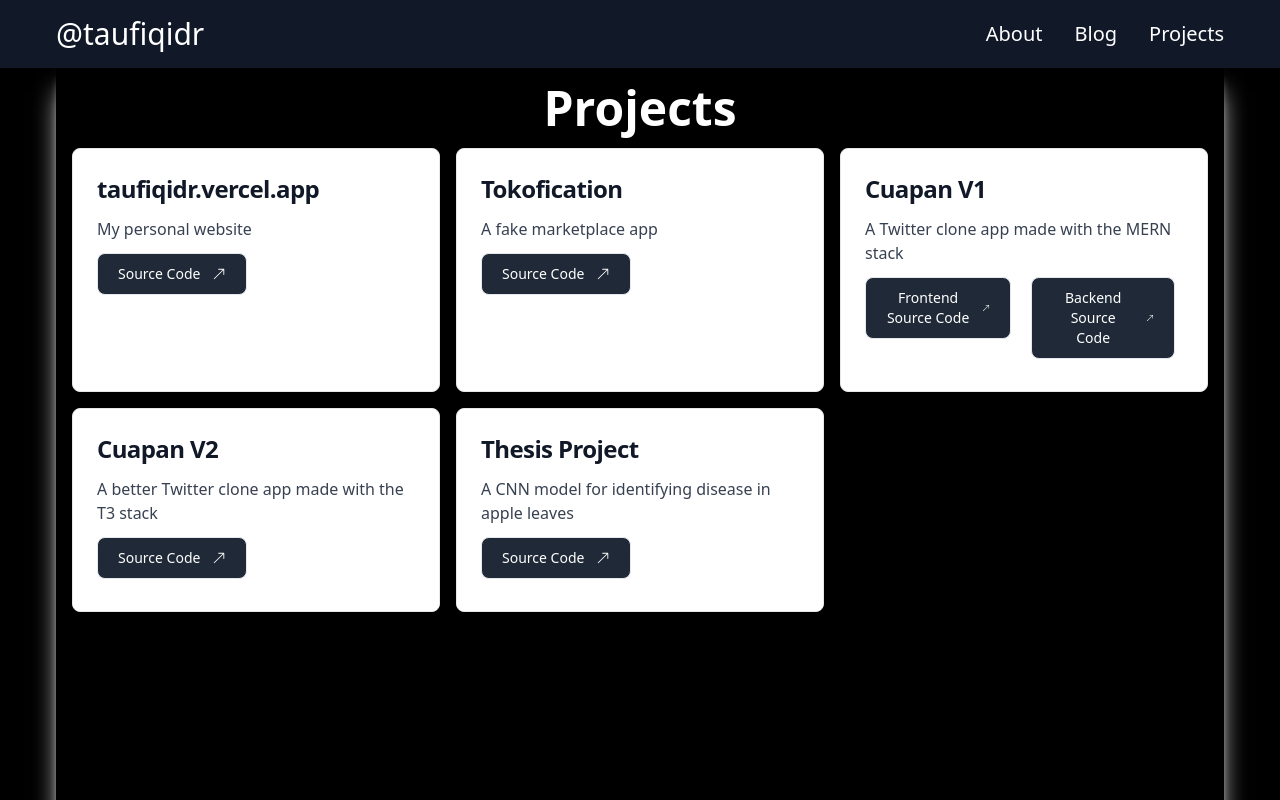
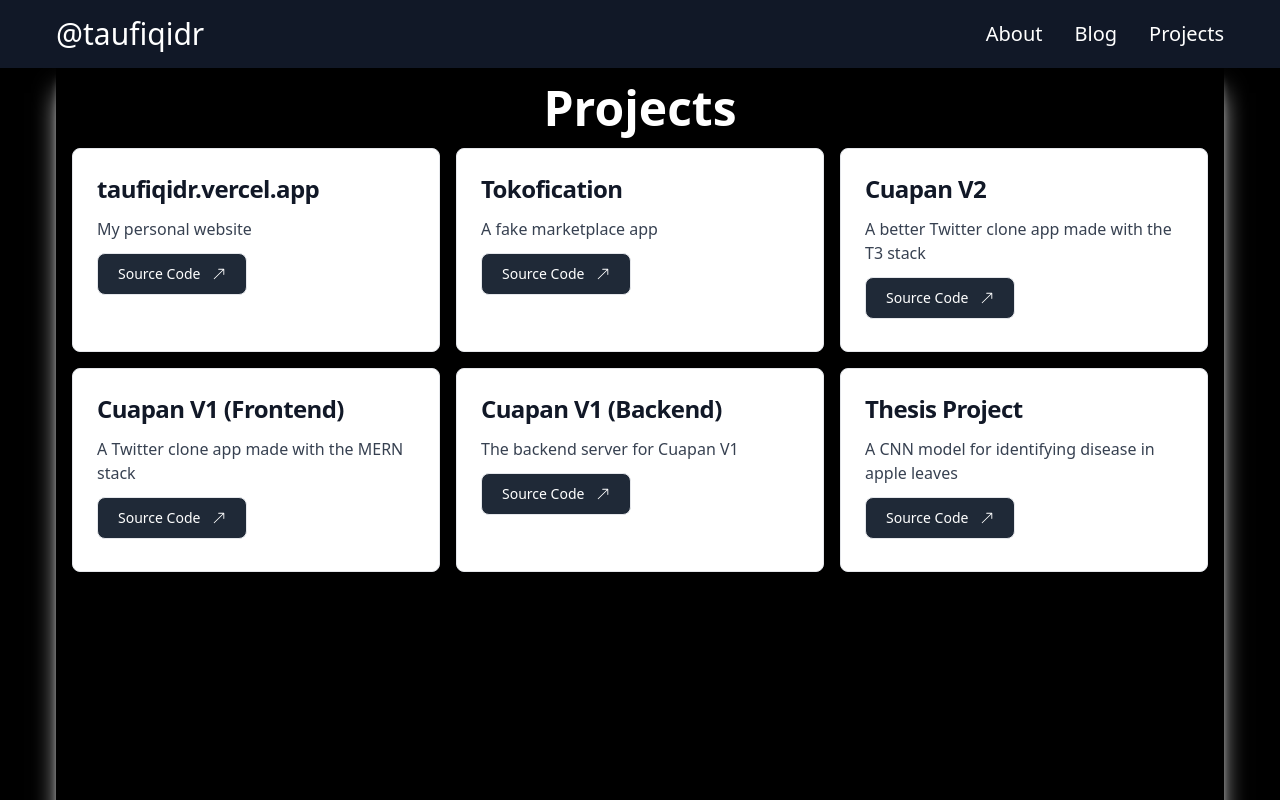
Before and after one commit to taufiqidr/personal-portfolio-next, a Next.js app: page /projects in a window 1280 px wide. Shown: the top 800 px of the page. Built offline with nearby package versions, Linux system fonts and the light colour scheme.

Commit message:
improve projects page

```diff
--- a/pages/projects.tsx
+++ b/pages/projects.tsx
@@ -64,49 +64,7 @@ const Projects = () => {
         </div>
         <div className="block max-w-sm p-6 bg-white border border-gray-200 rounded-lg shadow-md  dark:bg-gray-800 dark:border-gray-700 ">
           <Link
-            href={"https://cuapan.github.io/"}
-            target="_blank"
-            aria-label="A link to cuapan v1 app"
-          >
-            <h5 className="text-2xl font-bold tracking-tight text-gray-900 dark:text-white hover:underline">
-              Cuapan V1
-            </h5>
-          </Link>
-          <p className="mt-3 font-normal text-gray-700 dark:text-gray-400">
-            A Twitter clone app made with the MERN stack
-          </p>
-          <div className="flex gap-x-3">
-            <Link
-              href={"https://github.com/cuapan/cuapan.github.io"}
-              target="_blank"
-              aria-label="A link to cuapan v1 app frontend source code"
-            >
-              <button
-                type="button"
-                className="items-center mt-3 border flex gap-x-3 text-white bg-gray-800 hover:bg-gray-900 focus:outline-none focus:ring-4 focus:ring-gray-300 font-medium rounded-lg text-sm px-5 py-2.5 mr-2 mb-2 dark:bg-gray-800 dark:hover:bg-gray-700 dark:focus:ring-gray-700 dark:border-gray-700"
-              >
-                Frontend Source Code
-                <BsArrowUpRight />
-              </button>
-            </Link>
-            <Link
-              href={"https://github.com/taufiqidr/cuapan-backend"}
-              target="_blank"
-              aria-label="A link to cuapan v1 app backend source code"
-            >
-              <button
-                type="button"
-                className="items-center mt-3 border flex gap-x-3 text-white bg-gray-800 hover:bg-gray-900 focus:outline-none focus:ring-4 focus:ring-gray-300 font-medium rounded-lg text-sm px-5 py-2.5 mr-2 mb-2 dark:bg-gray-800 dark:hover:bg-gray-700 dark:focus:ring-gray-700 dark:border-gray-700"
-              >
-                Backend Source Code
-                <BsArrowUpRight />
-              </button>
-            </Link>
-          </div>
-        </div>
-        <div className="block max-w-sm p-6 bg-white border border-gray-200 rounded-lg shadow-md  dark:bg-gray-800 dark:border-gray-700 ">
-          <Link
-            href={"https://taufiqidr.vercel.app/"}
+            href={"https://cuapan.vercel.app/"}
             target="_blank"
             aria-label="A link to cuapan v2 app"
           >
@@ -131,6 +89,62 @@ const Projects = () => {
             </button>
           </Link>
         </div>
+        <div className="block max-w-sm p-6 bg-white border border-gray-200 rounded-lg shadow-md  dark:bg-gray-800 dark:border-gray-700 ">
+          <Link
+            href={"https://cuapan.github.io/"}
+            target="_blank"
+            aria-label="A link to cuapan v1 app"
+          >
+            <h5 className="text-2xl font-bold tracking-tight text-gray-900 dark:text-white hover:underline">
+              Cuapan V1 (Frontend)
+            </h5>
+          </Link>
+          <p className="mt-3 font-normal text-gray-700 dark:text-gray-400">
+            A Twitter clone app made with the MERN stack
+          </p>
+
+          <Link
+            href={"https://github.com/cuapan/cuapan.github.io"}
+            target="_blank"
+            aria-label="A link to cuapan v1 app frontend source code"
+          >
+            <button
+              type="button"
+              className="items-center mt-3 border flex gap-x-3 text-white bg-gray-800 hover:bg-gray-900 focus:outline-none focus:ring-4 focus:ring-gray-300 font-medium rounded-lg text-sm px-5 py-2.5 mr-2 mb-2 dark:bg-gray-800 dark:hover:bg-gray-700 dark:focus:ring-gray-700 dark:border-gray-700"
+            >
+              Source Code
+              <BsArrowUpRight />
+            </button>
+          </Link>
+        </div>
+        <div className="block max-w-sm p-6 bg-white border border-gray-200 rounded-lg shadow-md  dark:bg-gray-800 dark:border-gray-700 ">
+          <Link
+            href={"https://replit.com/@TaufiqIdrus/cuapan-backend"}
+            target="_blank"
+            aria-label="A link to cuapan v1 app"
+          >
+            <h5 className="text-2xl font-bold tracking-tight text-gray-900 dark:text-white hover:underline">
+              Cuapan V1 (Backend)
+            </h5>
+          </Link>
+          <p className="mt-3 font-normal text-gray-700 dark:text-gray-400">
+            The backend server for Cuapan V1
+          </p>
+          <Link
+            href={"https://github.com/taufiqidr/cuapan-backend"}
+            target="_blank"
+            aria-label="A link to cuapan v1 app backend source code"
+          >
+            <button
+              type="button"
+              className="items-center mt-3 border flex gap-x-3 text-white bg-gray-800 hover:bg-gray-900 focus:outline-none focus:ring-4 focus:ring-gray-300 font-medium rounded-lg text-sm px-5 py-2.5 mr-2 mb-2 dark:bg-gray-800 dark:hover:bg-gray-700 dark:focus:ring-gray-700 dark:border-gray-700"
+            >
+              Source Code
+              <BsArrowUpRight />
+            </button>
+          </Link>
+        </div>
+
         <div className="block max-w-sm p-6 bg-white border border-gray-200 rounded-lg shadow-md  dark:bg-gray-800 dark:border-gray-700 ">
           <Link
             href={
```
